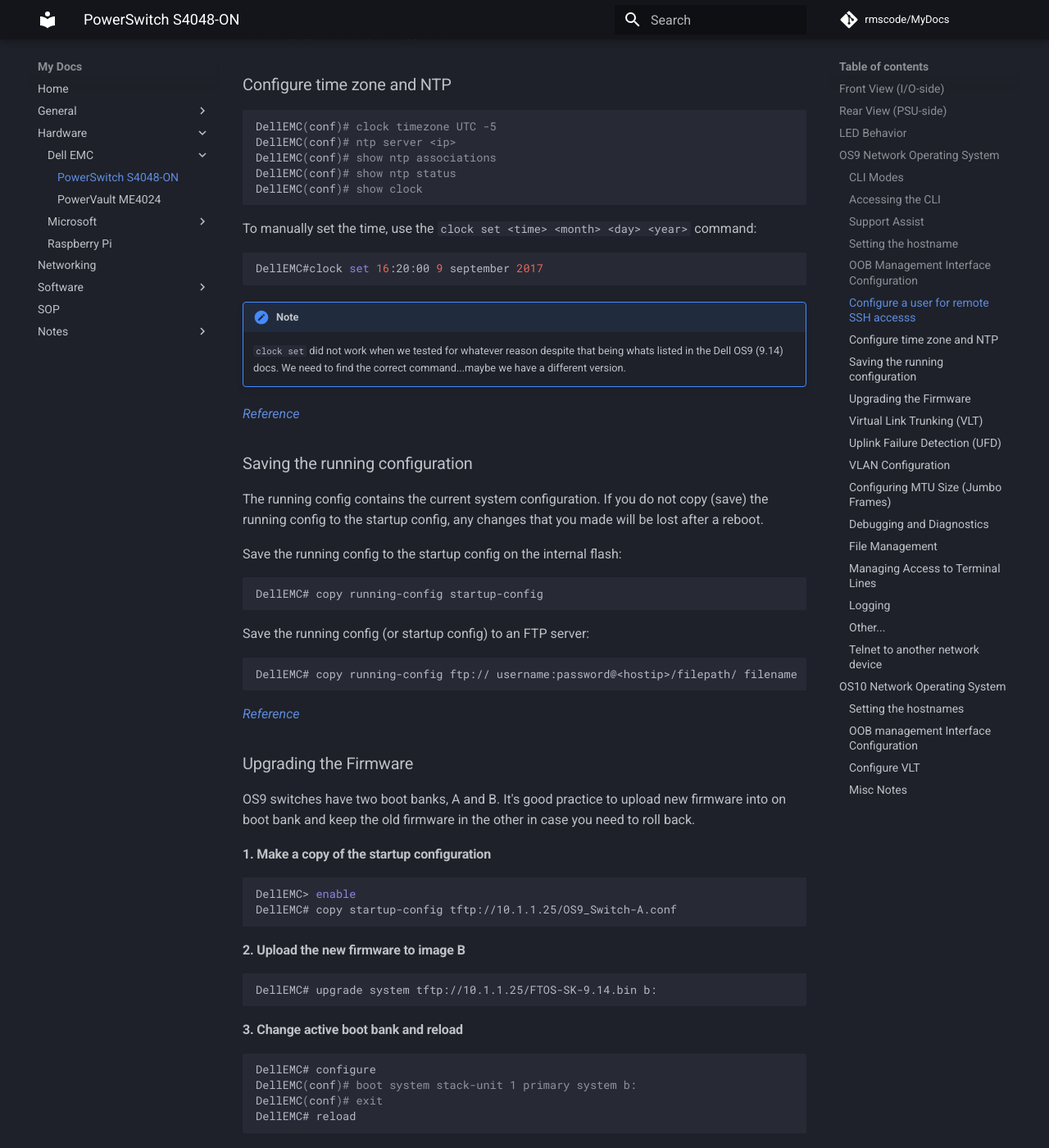
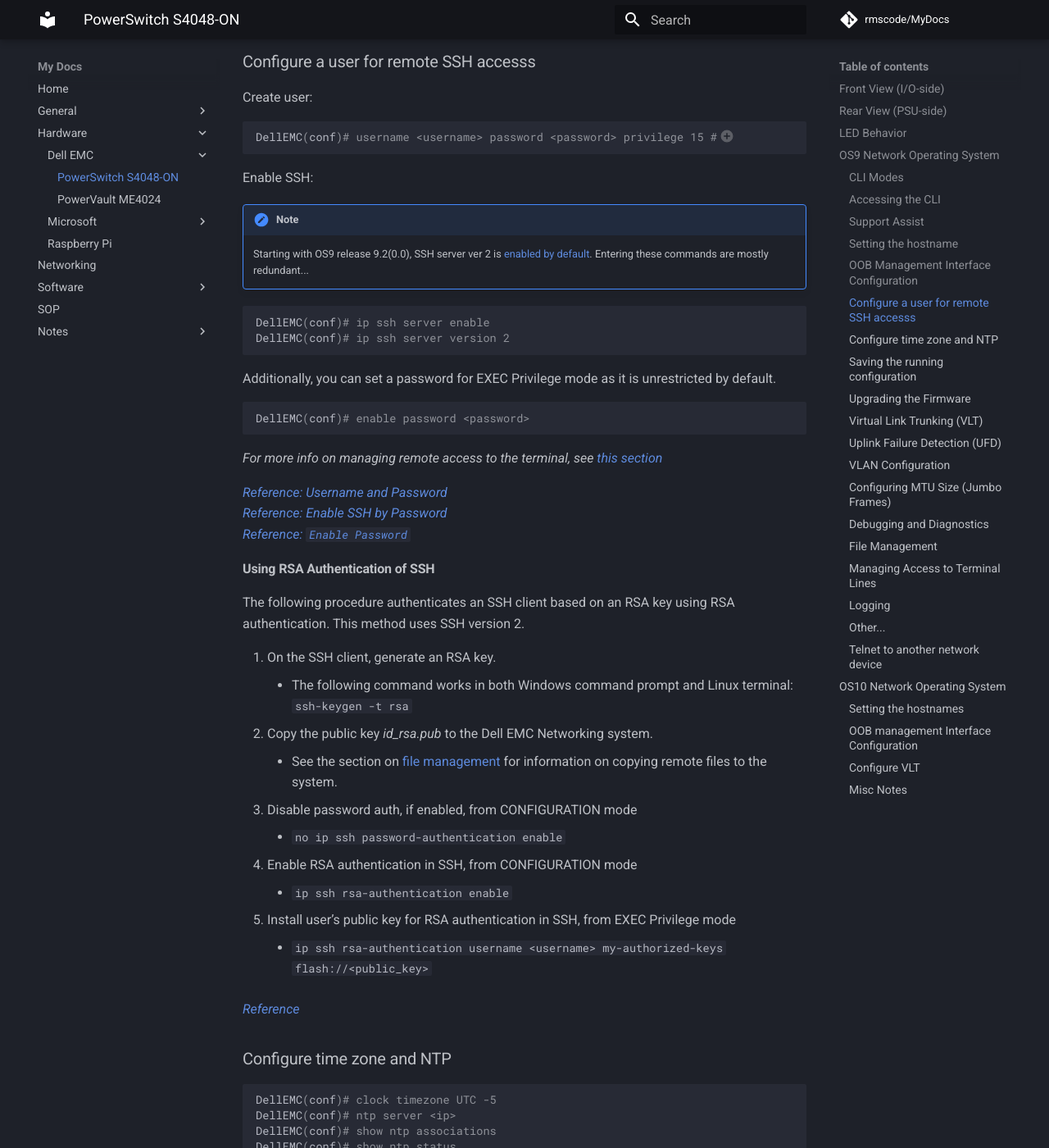
Before and after one commit to rmscode/binary-garden, an MkDocs documentation site: the page built from docs/hardware/dell-emc/s4048-on.md, in a window 1280 px wide and 1400 px high, scrolled down 5122 px. Shown: the whole window at 82% size. Built offline with MkDocs 1.6.1 and Material for MkDocs 9.7.7, drawn with Linux system fonts in a browser that asks for light colours; comment, search, counter and statistics services are not loaded; some of the changed text lies outside the part shown.

Commit message:
Update s4048-on.md

````diff
--- a/docs/hardware/dell-emc/s4048-on.md
+++ b/docs/hardware/dell-emc/s4048-on.md
@@ -1,6 +1,8 @@
 # PowerSwitch S4048-ON
 
 > This page was last updated: *{{ git_revision_date_localized }}*
+
+[Configuration Guide for the S4048-ON System (9.14.2.4)](https://www.dell.com/support/manuals/en-us/dell-emc-os-9/s4048-on-9.14.2.4-config/about-this-guide)
 
 !!! info
 
@@ -89,6 +91,8 @@
 
 ## OS9 Network Operating System
 
+[CLI Reference Guide for the S4048-ON System (9.14.2.4)](https://www.dell.com/support/manuals/en-us/dell-emc-os-9/s4048-on-9.14.2.5-cli-pub/dell-command-line-reference-guide-for-the-s4048%E2%80%93on-system-9.14.2.5)
+
 ??? info "Dell OS9 Terminology"
 
     `OOB Management Port`
@@ -132,20 +136,32 @@
 === "EXEC"
 
     - The default mode after login with the privilege level of 1. This mode allows you to view the system status, run diagnostic commands, and view system statistics. You cannot make configuration changes in this mode.
-    - The prompt for this mode is the hostname followed by `>`. Example - `DellEMC> Hello world!`.
+    - The prompt for this mode is the hostname followed by `>`.
+
+    !!! Example
+
+        `DellEMC> Hello world!`
 
 === "EXEC Privilege"
 
     - Contains commands to view configurations, clear counters, manage configuration files, run diagnostics, and enable or disable debug operations. The privilege level is 15, which is unrestricted.
     - Enter this mode by using the `enable` command.
-    - The prompt for this mode is the hostname followed by `#`. Example -`DellEMC# Hello world!`.
+    - The prompt for this mode is the hostname followed by `#`.
+
+    !!! Example
+
+        `DellEMC# Hello world!`
 
 === "CONFIGURATION"
 
     - This mode allows you to configure security features, time settings, set logging and SNMP functions, configure static ARP and MAC addresses, and set line cards on the system.
         - Beneathe this mode are several submodes that apply to interfaces, protocols and features. For example, `interface` mode allows you to configure interface settings, `ip` mode allows you to configure IP settings, and `vlan` mode allows you to configure VLAN settings.
     - Enter this mode by using the `configure` command.
-    - The prompt for this mode is the hostname followed by `(conf)#`. Example - `DellEMC(conf)# Hello world!`.
+    - The prompt for this mode is the hostname followed by `(conf)#`.
+
+    !!! Example
+
+        `DellEMC(conf)# Hello world!`
 
 To exit a mode or its sub-mode and return to the previous mode, use the `exit` command.
 
@@ -179,11 +195,26 @@
 
 ### Support Assist
 
-When you access the CLI on a fresh system, you will be prompted to activate Support Assist. Enter CONFIGURE mode to make changes to the support assist package. Taking the prompt at face value and entering `support-assist activate` in ENABLE mode will fail on the word `activate`.
+When you access the CLI on a fresh system, you will be prompted to activate Support Assist. If you take what the prompt says at face value, you might be inclined to enter `support-assist activate` in EXEC PRIVILEGE mode which will fail on the word `activate`. Enter CONFIGURE mode to make changes to the support assist package.
 
 !!! abstract "ToDo"
 
     Grab the initial support-assist CLI output for an example to show here...
+
+To enable Support Assist and run the configuration wizard, start by accepting the EULA:
+
+```shell
+DellEMC# configure
+DellEMC(conf)# eula-consent support-assist accept
+DellEMC(conf)# support-assist activate
+```
+
+To disable Support Assist, reject the EULA:
+
+```shell
+DellEMC# configure
+DellEMC(conf)# eula-consent support-assist reject
+```
 
 [*Reference*](https://www.dell.com/support/kbdoc/en-us/000122405/how-to-enable-supportassist-on-dell-networking-and-legacy-force10-s-series-switches)
 
@@ -234,26 +265,49 @@
 Create user:
 
 ```shell
-DellEMC(conf)# enable password <password>    #(1)
-DellEMC(conf)# username <username> password <password> privilege 15    #(2)
+DellEMC(conf)# username <username> password <password> privilege 15 #(1)
 ```
 
-1. EXEC Privilege mode is unrestricted by default. Configure a password as a basic security measure.
-2. The `privilege` level can range from 0-15. The default is 1 which only allows access to EXEC mode. Level 15 is this the highest and allows access to all commands and CLI modes.
+1. The `privilege` level can range from 0-15. The default is 1 which only allows access to EXEC mode. Level 15 is the highest and allows access to all commands and CLI modes.
 
 Enable SSH:
+
+!!! note
+
+    Starting with OS9 release 9.2(0.0), SSH server ver 2 is [enabled by default](https://www.dell.com/support/manuals/en-us/dell-emc-os-9/s4048-on-9.14.2.5-cli-pub/ip-ssh-server?guid=guid-be099a43-0f16-477e-9c53-6892ba7f699e&lang=en-us#:~:text=NOTE%20Starting%20with%20Dell%20EMC%20Networking%20OS%20Release%209.2(0.0)%2C%20SSH%20server%20is%20enabled%20by%20default.). Entering these commands are mostly redundant...
 
 ```shell
 DellEMC(conf)# ip ssh server enable
 DellEMC(conf)# ip ssh server version 2
 ```
 
+Additionally, you can set a password for EXEC Privilege mode as it is unrestricted by default.
+
+```shell
+DellEMC(conf)# enable password <password>
+```
 *For more info on managing remote access to the terminal, see [this section](#managing-access-to-terminal-lines)*
 
-> Todo: Document crypto key gen and RSA password auth
+[*Reference: Username and Password*](https://www.dell.com/support/manuals/en-us/dell-emc-os-9/s4048-on-9.14.2.4-config/configuring-a-username-and-password?guid=guid-5afd0af5-ceac-4a0c-b3c8-e14ee7bcddb4&lang=en-us)</br>
+[*Reference: Enable SSH by Password*](https://www.dell.com/support/manuals/en-us/dell-emc-os-9/s5048f-on-9.14.2.4-config/enabling-ssh-authentication-by-password?guid=guid-0685bdc9-9b7f-4fa1-b0be-9e6c83da445d&lang=en-us)</br>
+[*Reference: `Enable Password`*](https://www.dell.com/support/manuals/en-us/dell-emc-os-9/s4048-on-9.14.2.4-config/configuring-the-enable-password?guid=guid-cf0ca3a8-65f4-4859-b058-ecb7c424f0ec&lang=en-us)
 
-[*Reference: `Enable Password`*](https://www.dell.com/support/manuals/en-us/dell-emc-os-9/s4048-on-9.14.2.4-config/configuring-the-enable-password?guid=guid-cf0ca3a8-65f4-4859-b058-ecb7c424f0ec&lang=en-us)</br>
-[*Reference: Username and Password*](https://www.dell.com/support/manuals/en-us/dell-emc-os-9/s4048-on-9.14.2.4-config/configuring-a-username-and-password?guid=guid-5afd0af5-ceac-4a0c-b3c8-e14ee7bcddb4&lang=en-us)
+#### Using RSA Authentication of SSH
+
+The following procedure authenticates an SSH client based on an RSA key using RSA authentication. This method uses SSH version 2.
+
+1. On the SSH client, generate an RSA key.
+      - The following command works in both Windows command prompt and Linux terminal: `ssh-keygen -t rsa`
+2. Copy the public key *id_rsa.pub* to the Dell EMC Networking system.
+      - See the section on [file management](../dell-emc/s4048-on.md#file-management) for information on copying remote files to the system.
+3. Disable password auth, if enabled, from CONFIGURATION mode
+      - `no ip ssh password-authentication enable`
+4. Enable RSA authentication in SSH, from CONFIGURATION mode
+      - `ip ssh rsa-authentication enable`
+5. Install user’s public key for RSA authentication in SSH, from EXEC Privilege mode
+      - `ip ssh rsa-authentication username <username> my-authorized-keys flash://<public_key>`
+
+[*Reference*](https://www.dell.com/support/manuals/en-us/dell-emc-os-9/s5048f-on-9.14.2.4-config/using-rsa-authentication-of-ssh?guid=guid-c6580e5b-9cf4-4791-aa5f-eefb3188109b&lang=en-us)
 
 ### Configure time zone and NTP
 
@@ -268,12 +322,12 @@
 To manually set the time, use the `clock set <time> <month> <day> <year>` command:
 
 ```shell
-DellEMC#clock set 16:20:00 9 september 2017
+DellEMC# clock set 16:20:00 9 september 2017
 ```
 
 !!! note
 
-    `clock set` did not work when we tested for whatever reason despite that being whats listed in the Dell OS9 (9.14) docs. We need to find the correct command...maybe we have a different version.
+    Despite being whats listed in the Dell OS9 (9.14) docs, the `clock set` command didn't work in our brief testing for whatever reason. We need to find the correct command...maybe we have a different version.
 
 [*Reference*](https://www.dell.com/support/manuals/en-us/dell-emc-os-9/s4048-on-9.14.2.4-config/system-time-and-date?guid=guid-047210d7-7dae-4a6d-86df-37a79e8e8b9f&lang=en-us)
 
@@ -299,20 +353,20 @@
 
 OS9 switches have two boot banks, A and B. It's good practice to upload new firmware into on boot bank and keep the old firmware in the other in case you need to roll back.
 
-#### 1. Make a copy of the startup configuration
+1. Make a copy of the startup configuration
 
 ```shell
 DellEMC> enable
 DellEMC# copy startup-config tftp://10.1.1.25/OS9_Switch-A.conf
 ```
 
-#### 2. Upload the new firmware to image B
+2. Upload the new firmware to image B
 
 ```shell
 DellEMC# upgrade system tftp://10.1.1.25/FTOS-SK-9.14.bin b:
 ```
 
-#### 3. Change active boot bank and reload
+3. Change active boot bank and reload
 
 ```shell
 DellEMC# configure
@@ -483,18 +537,18 @@
 ```
 
 1. The `switchport` command puts the port-channel in layer 2 mode.
-2. The `vlt-peer-lag` command associates the port-channel to the corresponding port-channel in the VLT peer for the VLT connection to an dattached device.
-3. Entering LACP configuration mode for the interface.
-4. Add port-channel 10 and enable LACP.
+2. The `vlt-peer-lag` command associates `port-channel 10` of this VLT peer to the corresponding `port-channel 10` of the other VLT peer for the VLT LAG connection to an attached device.
+3. Enter LACP CONFIGURATION mode for the interface.
+4. Enable LACP for auto negotiation on port-channel 10.
 
 *Repeat these steps on the other VLT peer.*
 
-[*Reference 1*](https://www.dell.com/support/manuals/en-us/dell-emc-os-9/s4048-on-9.14.2.4-config/connecting-a-vlt-domain-to-an-attached-access-device-switch-or-server?guid=guid-99a5a114-5dbc-4286-b64f-c5e43c4edf26&lang=en-us) </br>
-[*Reference 2*](https://infohub.delltechnologies.com/l/dell-emc-networking-with-isilon-front-end-deployment-and-best-practices-1/layer-2-topology-configurations-7/)
+[*Reference: Connecting a VLT domain to an attached access switch or device*](https://www.dell.com/support/manuals/en-us/dell-emc-os-9/s4048-on-9.14.2.4-config/connecting-a-vlt-domain-to-an-attached-access-device-switch-or-server?guid=guid-99a5a114-5dbc-4286-b64f-c5e43c4edf26&lang=en-us) </br>
+[*Reference: Layer 2 topology configurations*](https://infohub.delltechnologies.com/l/dell-emc-networking-with-isilon-front-end-deployment-and-best-practices-1/layer-2-topology-configurations-7/)
 
 !!! note
 
-    Don't forget to create a LAG on the attached device and configure LACP as well.
+    Don't forget to create a LAG with LACP on the attached device and configure LACP as well.
 
 #### Things to consider
 
````
Also changed, not shown: other parts of docs/hardware/dell-emc/s4048-on.md (+2 -2 lines).
